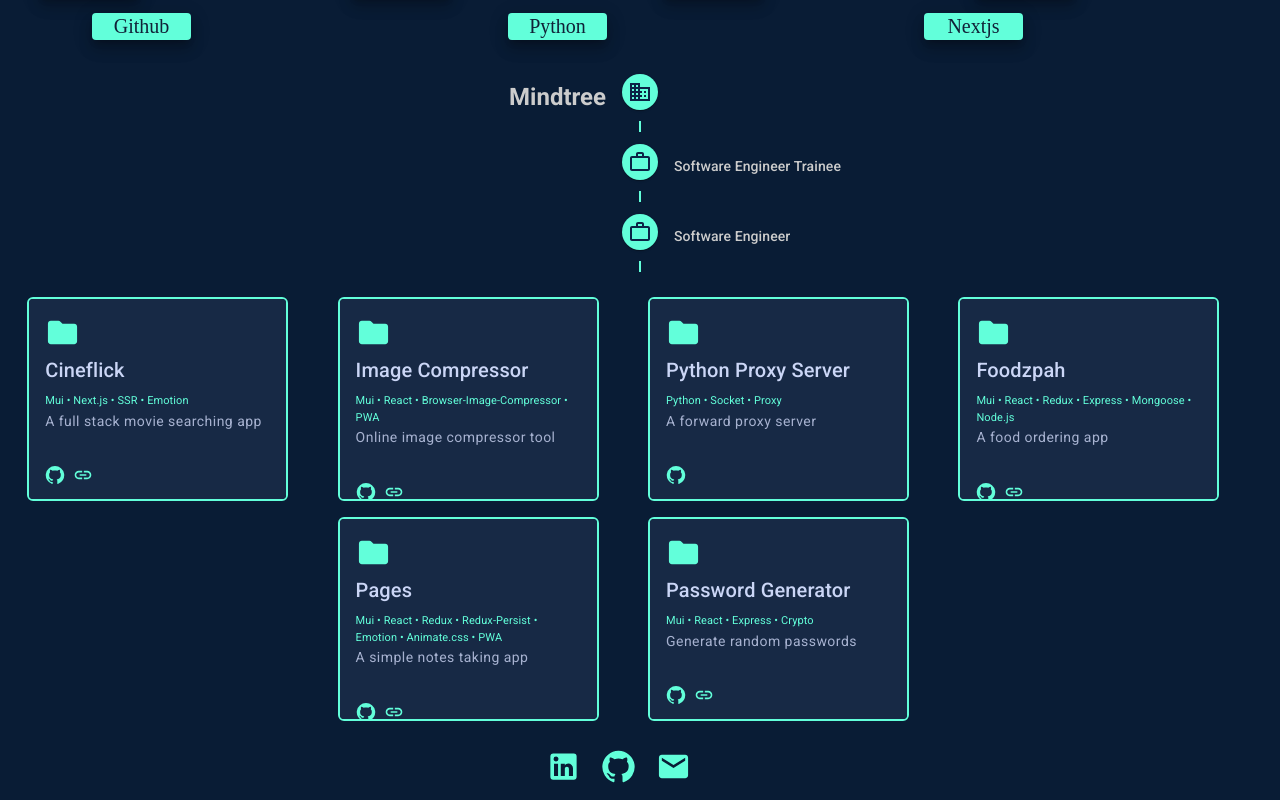
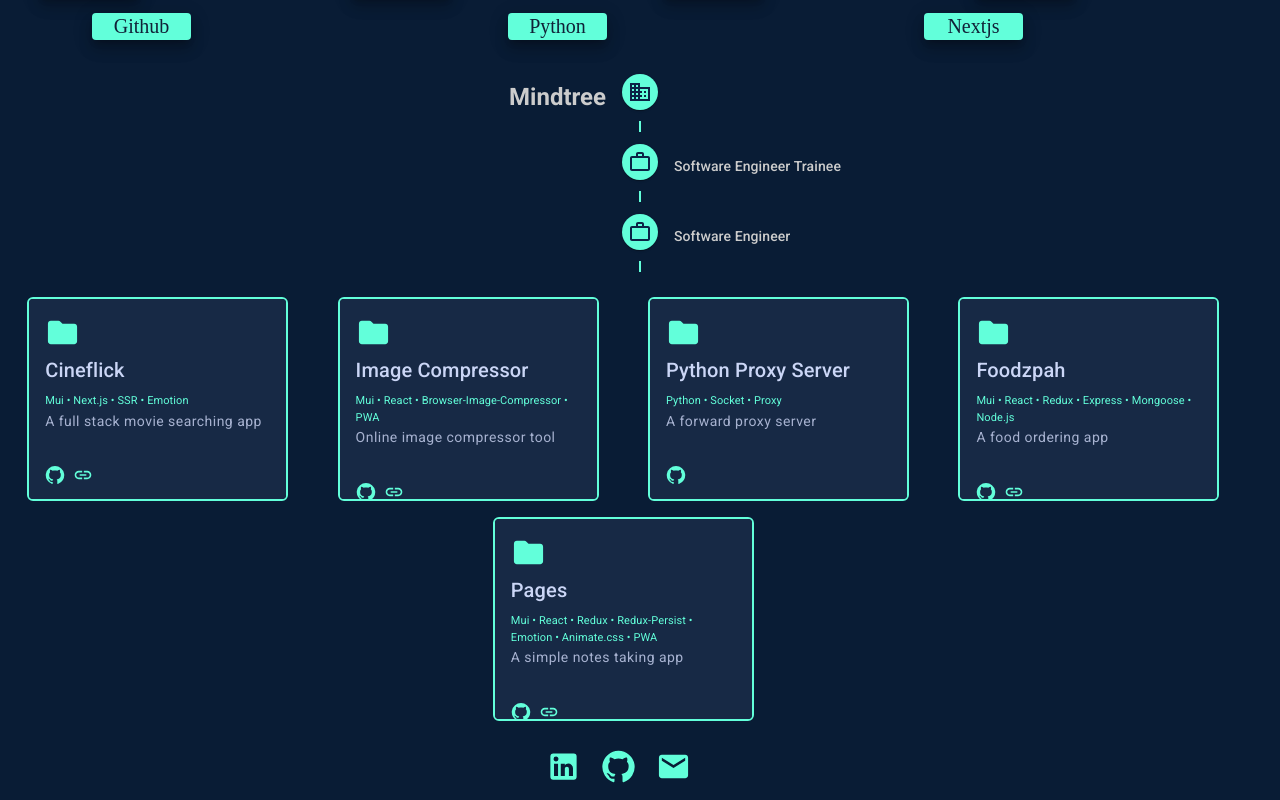
Before and after one commit to anapeksha/Portfolio, a React (Create React App) app: page / in a window 1280 px wide. Shown: the part 643-1443 px from the top of the page. Built offline with nearby package versions, Linux system fonts and the light colour scheme.

Commit message:
Update Work.tsx

```diff
--- a/src/pages/Work.tsx
+++ b/src/pages/Work.tsx
@@ -43,14 +43,7 @@
 			"Animate.css",
 			"PWA",
 		],
-	},
-	{
-		title: "Password Generator",
-		description: "Generate random passwords",
-		githubUrl: "https://github.com/anapeksha/password-generator-frontend",
-		url: "https://anapeksha.github.io/password-generator-frontend",
-		techs: ["Mui", "React", "Express", "Crypto"],
-	},
+	}
 ];
 
 const Work: React.FC = () => {
```
